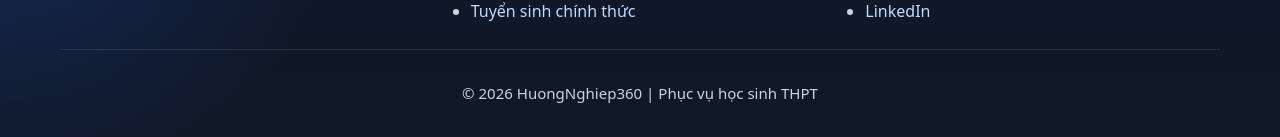
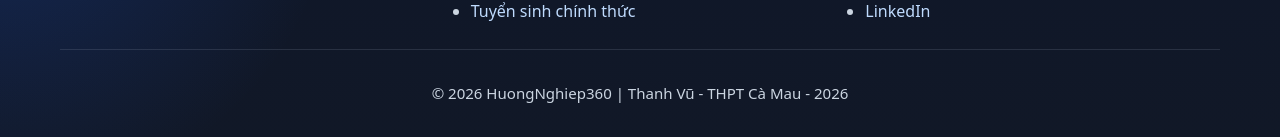
Before and after one commit to JrVux/huong-nghiep-360, a React (Vite) app in the folder huong-nghiep-app/: page / in a window 1280 px wide. Shown: the part 2091-2228 px from the top of the page. Built offline with nearby package versions, Linux system fonts and the light colour scheme.

Commit message:
Update footer: Thanh Vu - THPT Ca Mau

```diff
--- a/huong-nghiep-app/src/App.jsx
+++ b/huong-nghiep-app/src/App.jsx
@@ -82,7 +82,7 @@ function App() {
           </div>
 
           <div className="footer-bottom">
-            <p>&copy; 2026 HuongNghiep360 | Phục vụ học sinh THPT</p>
+            <p>&copy; 2026 HuongNghiep360 | Thanh Vũ - THPT Cà Mau - 2026</p>
           </div>
         </footer>
       </div>
```
